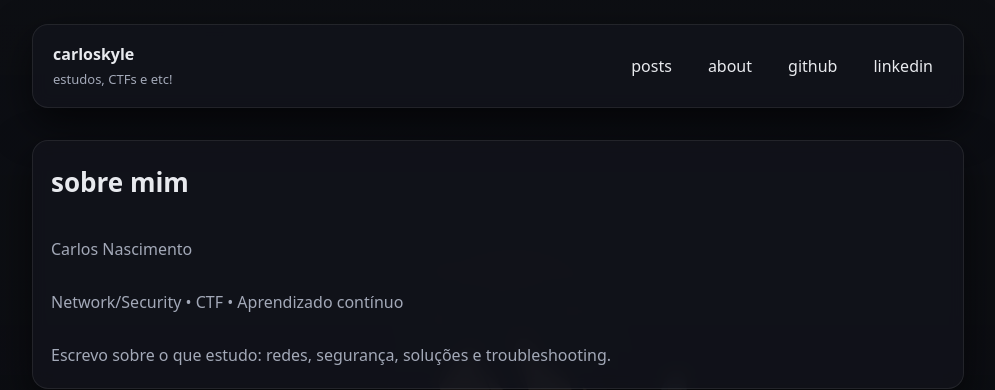
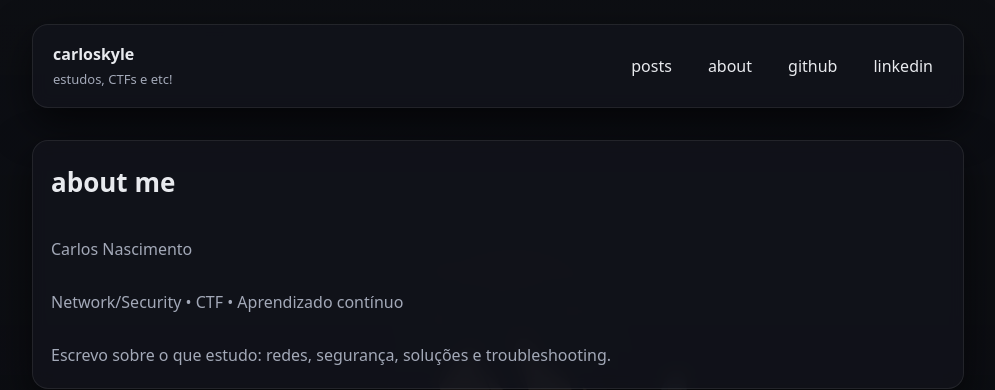
Before and after one commit to carloskyle/carloskyle.github.io, a Jekyll site: the page built from about.md, in a window 1280 px wide. Shown: the top 390 px of the page, without its empty margins (142-1137 px from the left). Built offline with Jekyll 4.4.1, drawn with Linux system fonts in a browser that asks for light colours.

Commit message:
Update about.md

```diff
--- a/about.md
+++ b/about.md
@@ -1,10 +1,10 @@
 ---
 layout: default
-title: "Sobre mim"
+title: "about me"
 permalink: /about/
 ---
 <div class="hero">
-<h1>sobre mim</h1>
+<h1>about me</h1>
 <br>
 
 <p>{{ site.author.name }}</p>
```
